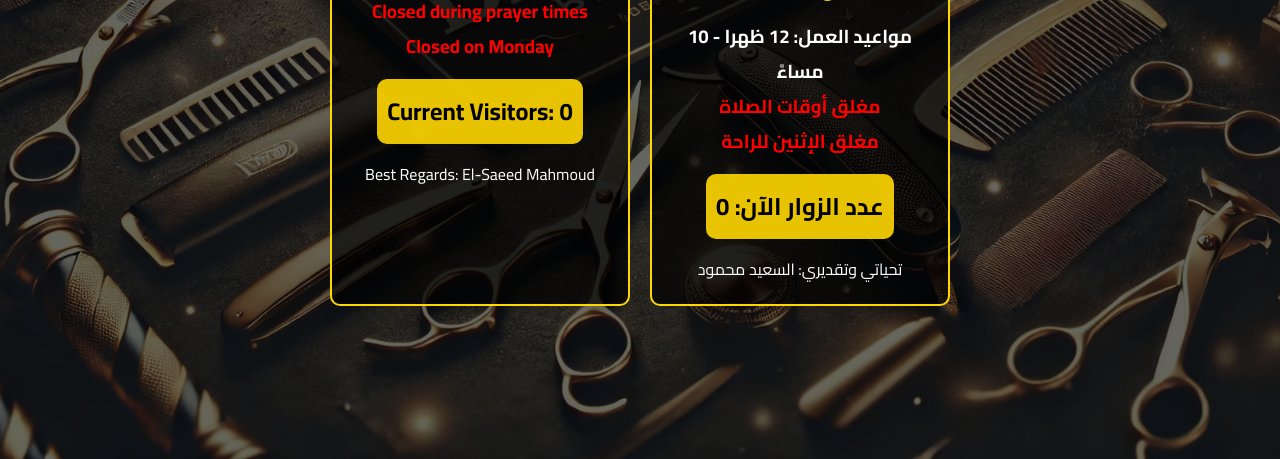
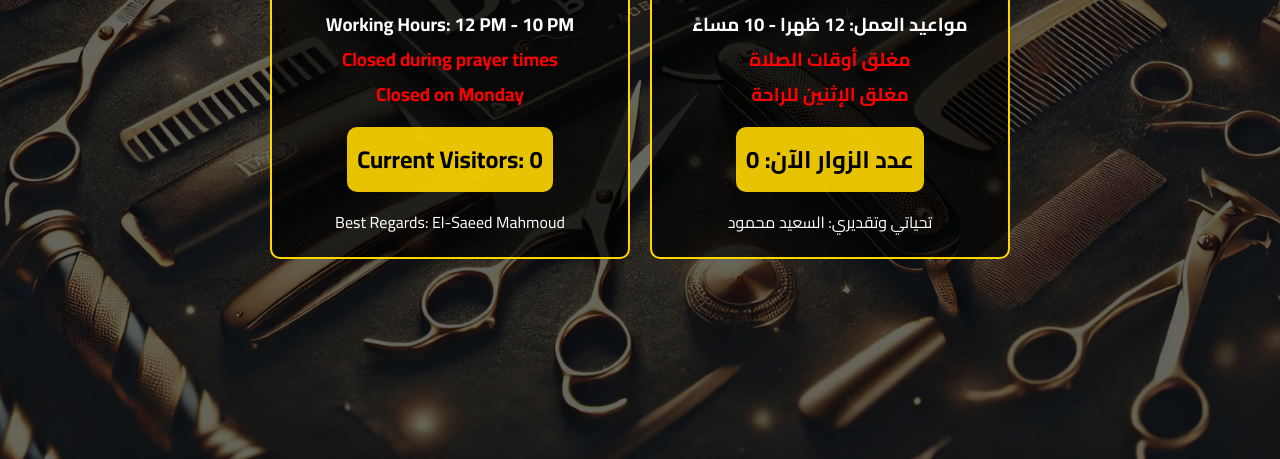
Before and after one commit to Moataze18/Dahab91, a plain HTML site: page index.html in a window 1280 px wide. Shown: the part 341-800 px from the top of the page. Drawn offline with Linux system fonts and the light colour scheme; no server answers.

Commit message:
Add files via upload

```diff
--- a/index.html
+++ b/index.html
@@ -22,7 +22,8 @@
 
     // تحديث العدد في الوقت الحقيقي
     onValue(visitorRef, (snapshot) => {
-      document.getElementById('visitor-count').innerText = snapshot.val() || 0;
+      let count = snapshot.val() || 0;
+      document.querySelectorAll('.visitor-count').forEach(el => el.innerText = count);
     });
 
     function updateCount(change) {
@@ -51,13 +52,18 @@
     * { margin: 0; padding: 0; box-sizing: border-box; font-family: 'Cairo', sans-serif; }
     body { color: white; background: url('background.jpg') no-repeat center center fixed; background-size: cover; min-height: 100vh; position: relative; }
     .overlay { background: rgba(0, 0, 0, 0.6); min-height: 100vh; padding: 20px; display: flex; flex-direction: column; align-items: center; justify-content: center; }
-    .container { display: flex; gap: 20px; }
-    .box { background: rgba(0, 0, 0, 0.7); padding: 20px; border-radius: 10px; text-align: center; border: 2px solid gold; width: 300px; }
+    .container { display: flex; flex-direction: column; gap: 20px; width: 100%; max-width: 600px; }
+    .box { background: rgba(0, 0, 0, 0.7); padding: 20px; border-radius: 10px; text-align: center; border: 2px solid gold; width: 100%; }
     h1, h2 { color: gold; margin-bottom: 10px; }
     .visitor-counter { font-size: 24px; font-weight: bold; background: rgba(255, 215, 0, 0.9); color: black; padding: 10px; border-radius: 10px; display: inline-block; margin: 15px 0; }
     .admin-controls { margin-top: 10px; display: none; }
     .admin-controls button { font-size: 16px; padding: 8px 15px; cursor: pointer; border: none; background: gold; color: black; border-radius: 5px; margin: 5px; }
     .admin-button { position: absolute; top: 10px; left: 10px; font-size: 14px; padding: 5px 10px; cursor: pointer; border: none; background: rgba(255, 255, 255, 0.5); color: black; border-radius: 5px; }
+
+    @media (min-width: 768px) {
+      .container { flex-direction: row; justify-content: center; max-width: 800px; }
+      .box { width: 45%; }
+    }
   </style>
 </head>
 <body>
@@ -71,7 +77,7 @@
         <h3>مواعيد العمل: 12 ظهرا - 10 مساءً</h3>
         <h3 style="color: red;">مغلق أوقات الصلاة</h3>
         <h3 style="color: red;">مغلق الإثنين للراحة</h3>
-        <p class="visitor-counter">عدد الزوار الآن: <span id="visitor-count">0</span></p>
+        <p class="visitor-counter">عدد الزوار الآن: <span class="visitor-count">0</span></p>
         <p>تحياتي وتقديري: السعيد محمود</p>
       </div>
 
@@ -81,7 +87,7 @@
         <h3>Working Hours: 12 PM - 10 PM</h3>
         <h3 style="color: red;">Closed during prayer times</h3>
         <h3 style="color: red;">Closed on Monday</h3>
-        <p class="visitor-counter">Current Visitors: <span id="visitor-count">0</span></p>
+        <p class="visitor-counter">Current Visitors: <span class="visitor-count">0</span></p>
         <p>Best Regards: El-Saeed Mahmoud</p>
       </div>
     </div>
```
